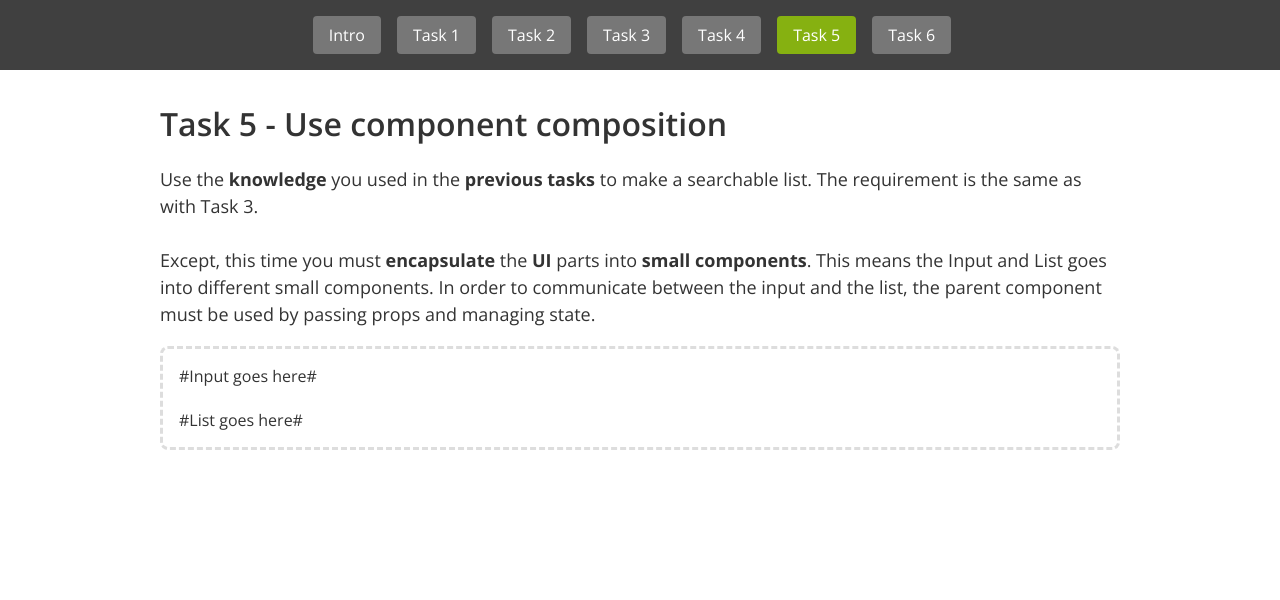
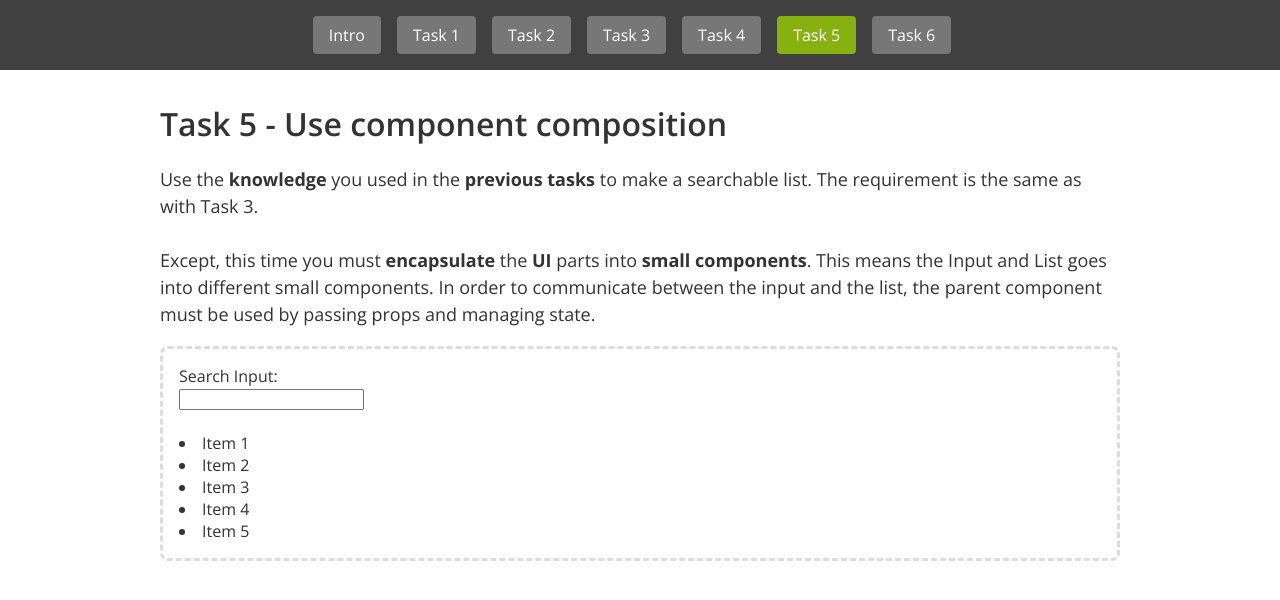
Before and after one commit to UNIwise/frontend-assignment, a React (Create React App) app: page /task/5 in a window 1280 px wide. Shown: the top 600 px of the page. Built offline with nearby package versions, Linux system fonts and the light colour scheme.

Commit message:
solve(task5): search with components composition

```diff
--- a/src/5/components/Input.tsx
+++ b/src/5/components/Input.tsx
@@ -1,4 +1,4 @@
-import { FunctionComponent } from "react";
+import { ChangeEvent, FunctionComponent } from "react";
 
 /*
  * The InputProps interface defines the types for the components props.
@@ -10,11 +10,19 @@ import { FunctionComponent } from "react";
  * and remove the InputProps interface
  */
 
-interface InputProps {}
+interface InputProps {
+  value: string;
+  handleChange: (e: ChangeEvent<HTMLInputElement>) => void;
+}
 
-const Input: FunctionComponent<InputProps> = (props) => {
+const Input: FunctionComponent<InputProps> = ({ value, handleChange }) => {
   return (
-    <div>#Input goes here#</div>
+    <div>
+      <input
+        value={value}
+        onChange={(e: ChangeEvent<HTMLInputElement>) => handleChange(e)}
+      />
+    </div>
   );
 };
 
--- a/src/5/components/Item.tsx
+++ b/src/5/components/Item.tsx
@@ -10,10 +10,13 @@ import { FunctionComponent } from "react";
  * and remove the ItemProps interface
  */
 
-interface ItemProps {}
+interface ItemProps {
+  name: string;
+  id: number;
+}
 
-const Item: FunctionComponent<ItemProps> = (props) => {
-  return <li>#Item goes here#</li>;
+const Item: FunctionComponent<ItemProps> = ({ name, id }) => {
+  return <li key={id}>{name}</li>;
 };
 
 export default Item;
--- a/src/5/components/List.tsx
+++ b/src/5/components/List.tsx
@@ -13,10 +13,26 @@ import Item from "./Item";
  * and remove the ListProps interface
  */
 
-interface ListProps {}
+interface ListProps {
+  items: { itemName: string; id: number }[];
+  value: string;
+}
 
-const List: FunctionComponent<ListProps> = (props) => {
-  return <div>#List goes here#</div>;
+const List: FunctionComponent<ListProps> = ({ items, value }) => {
+  return (
+    <div>
+      {items
+        .filter((val) => {
+          return val.itemName
+            .replace(" ", "")
+            .toLowerCase()
+            .includes(value.replace(" ", "").toLowerCase());
+        })
+        .map((item) => {
+          return <Item name={item.itemName} id={item.id} />;
+        })}
+    </div>
+  );
 };
 
 export default List;
--- a/src/5/index.tsx
+++ b/src/5/index.tsx
@@ -1,15 +1,23 @@
-import { FunctionComponent } from "react";
+import { ChangeEvent, FunctionComponent, useState } from "react";
+import { items } from "../1";
 
 // Components
 import Input from "./components/Input";
 import List from "./components/List";
 
 const Task4: FunctionComponent = () => {
+  const [inputValue, setInputValue] = useState<string>("");
+
+  const handleChange = (e: ChangeEvent<HTMLInputElement>) => {
+    setInputValue(e.target.value);
+  };
+
   return (
     <div>
-      <Input />
+      <label>Search Input: </label>
+      <Input value={inputValue} handleChange={handleChange} />
       <br />
-      <List />
+      <List items={items} value={inputValue} />
     </div>
   );
 };
```
